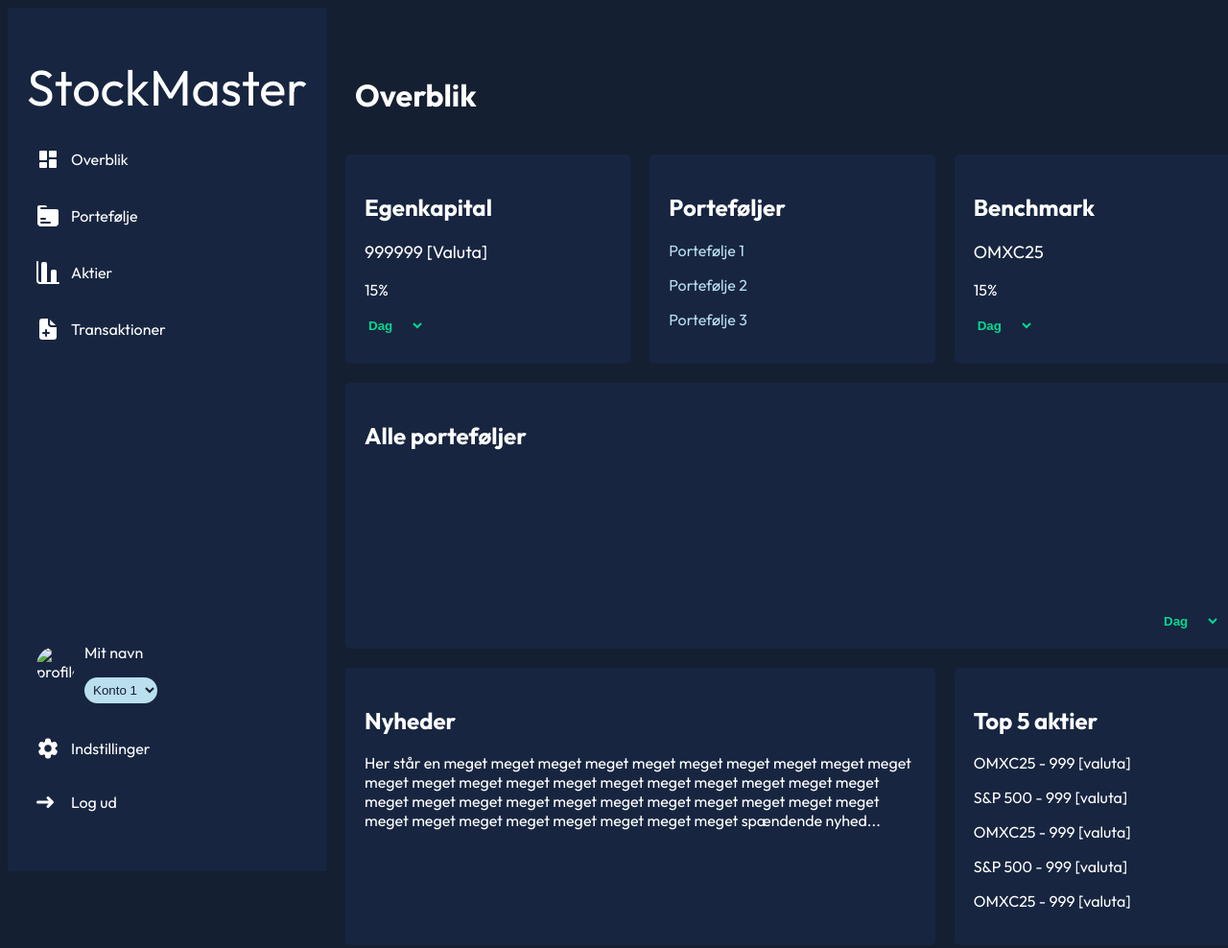
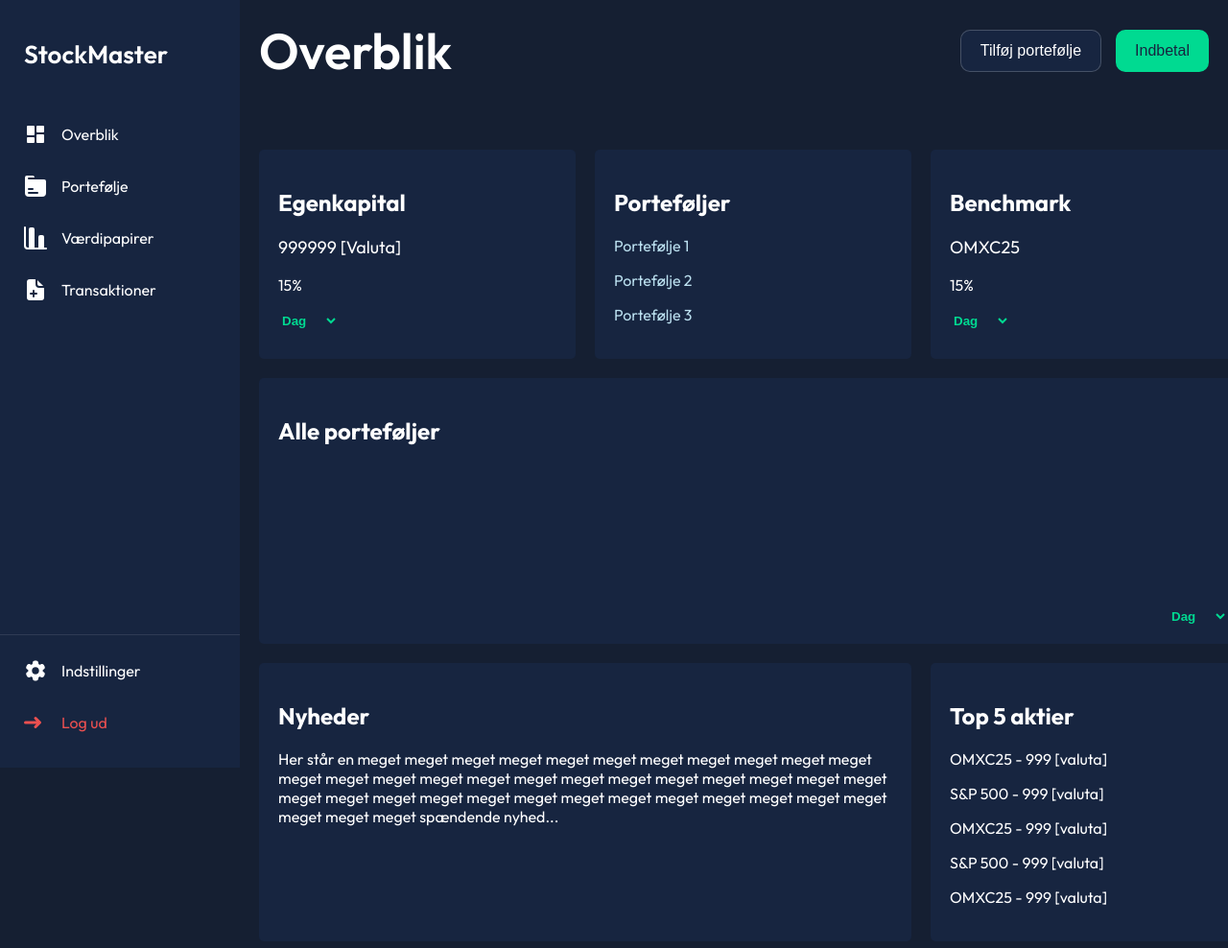
Before and after one commit to Code-Collective-CBS/StockMaster, a website: page src/pages/dashboard.html in a window 1280 px wide. Shown: the top 988 px of the page at 96% size. Drawn offline with Linux system fonts and the light colour scheme.

Commit message:
Sidebar changes on pages and minor tweaks to css (dashboard, transactions and securities

```diff
--- a/src/layouts/dashboard.css
+++ b/src/layouts/dashboard.css
@@ -1,9 +1,78 @@
+body {
+    display: flex;
+    margin: 0;
+    padding: 0;
+    font-family: var(--font-primary);
+    background-color: var(--primary-color);
+    color: var(--primary-text);
+    min-height: 100vh;
+}
+
+header{
+    padding: 20px;
+}
+
+/* Header */
+.page-header {
+    display: flex;
+    justify-content: space-between;
+    align-items: center;
+    margin-bottom: 30px;
+}
+
+.page-header h1 {
+    font-size: var(--h1-size);
+    font-weight: var(--h1-weight);
+    margin: 0;
+}
+
+.header-actions {
+    display: flex;
+    gap: 15px;
+}
+
+/* Buttons */
+.btn {
+    padding: 12px 20px;
+    border-radius: 10px;
+    font-size: var(--text-size);
+    font-weight: var(--text-size);
+    cursor: pointer;
+    border: none;
+    transition: background-color 0.3s, transform 0.2s;
+}
+
+.btn:hover {
+    transform: translateY(-2px); /* lift the button slightly on hover*/
+}
+
+.btn-primary {
+    background-color: var(--highlight);
+    color: var(--secondary-color);
+}
+
+.btn-primary:hover {
+    background-color: #00c080; /* Darker shade of highlight */
+}
+
+.btn-secondary {
+    background-color: var(--secondary-color);
+    color: var(--primary-text);
+    border: 1px solid var(--grey);
+}
+
+.btn-secondary:hover {
+    background-color: var(--grey);
+}
+
+
 /* DASHBOARD LAYOUT */
 main.dashboard-content {
     display: flex;
     flex-direction: column;
     flex-grow: 1;
     max-width: 1400px;
+    margin-left: 250px;
     width: 100%;
 }
 
--- a/src/layouts/securities-news.css
+++ b/src/layouts/securities-news.css
@@ -1,9 +1,77 @@
+body {
+    display: flex;
+    margin: 0;
+    padding: 0;
+    font-family: var(--font-primary);
+    background-color: var(--primary-color);
+    color: var(--primary-text);
+    min-height: 100vh;
+}
+
+header{
+    padding: 20px;
+}
+
+/* Header */
+.page-header {
+    display: flex;
+    justify-content: space-between;
+    align-items: center;
+    margin-bottom: 30px;
+}
+
+.page-header h1 {
+    font-size: var(--h1-size);
+    font-weight: var(--h1-weight);
+    margin: 0;
+}
+
+.header-actions {
+    display: flex;
+    gap: 15px;
+}
+
+/* Buttons */
+.btn {
+    padding: 12px 20px;
+    border-radius: 10px;
+    font-size: var(--text-size);
+    font-weight: var(--text-size);
+    cursor: pointer;
+    border: none;
+    transition: background-color 0.3s, transform 0.2s;
+}
+
+.btn:hover {
+    transform: translateY(-2px); /* lift the button slightly on hover*/
+}
+
+.btn-primary {
+    background-color: var(--highlight);
+    color: var(--secondary-color);
+}
+
+.btn-primary:hover {
+    background-color: #00c080; /* Darker shade of highlight */
+}
+
+.btn-secondary {
+    background-color: var(--secondary-color);
+    color: var(--primary-text);
+    border: 1px solid var(--grey);
+}
+
+.btn-secondary:hover {
+    background-color: var(--grey);
+}
+
 /* Ensure main content takes full space */
 main.securities-news-content {
     display: flex;
     flex-direction: column;
     flex-grow: 1;
     max-width: 1400px;
+    margin-left: 250px;
     width: 100%;
     padding: 20px;
 }
--- a/src/layouts/transactions.css
+++ b/src/layouts/transactions.css
@@ -1,9 +1,77 @@
+body {
+    display: flex;
+    margin: 0;
+    padding: 0;
+    font-family: var(--font-primary);
+    background-color: var(--primary-color);
+    color: var(--primary-text);
+    min-height: 100vh;
+}
+
+header{
+    padding: 20px;
+}
+
+/* Header */
+.page-header {
+    display: flex;
+    justify-content: space-between;
+    align-items: center;
+    margin-bottom: 30px;
+}
+
+.page-header h1 {
+    font-size: var(--h1-size);
+    font-weight: var(--h1-weight);
+    margin: 0;
+}
+
+.header-actions {
+    display: flex;
+    gap: 15px;
+}
+
+/* Buttons */
+.btn {
+    padding: 12px 20px;
+    border-radius: 10px;
+    font-size: var(--text-size);
+    font-weight: var(--text-size);
+    cursor: pointer;
+    border: none;
+    transition: background-color 0.3s, transform 0.2s;
+}
+
+.btn:hover {
+    transform: translateY(-2px); /* lift the button slightly on hover*/
+}
+
+.btn-primary {
+    background-color: var(--highlight);
+    color: var(--secondary-color);
+}
+
+.btn-primary:hover {
+    background-color: #00c080; /* Darker shade of highlight */
+}
+
+.btn-secondary {
+    background-color: var(--secondary-color);
+    color: var(--primary-text);
+    border: 1px solid var(--grey);
+}
+
+.btn-secondary:hover {
+    background-color: var(--grey);
+}
+
 /* TRANSACTION LAYOUT */
 main.transaction-content {
     display: flex;
     flex-direction: column;
     flex-grow: 1;
     max-width: 1400px;
+    margin-left: 250px;
     width: 100%;
 }
 
--- a/src/pages/dashboard.html
+++ b/src/pages/dashboard.html
@@ -8,7 +8,7 @@
     <link rel="stylesheet" href="../layouts/dashboard.css">
     <link rel="stylesheet" href="../base/color.css">
     <link rel="stylesheet" href="../base/typography.css">
-    <link rel="stylesheet" href="../layouts/components/global-sidebar-eg.css">
+    <link rel="stylesheet" href="../layouts/components/sidebar.css">
     <!--GOOGLE FONTS-->
     <link rel="preconnect" href="https://fonts.googleapis.com">
     <link rel="preconnect" href="https://fonts.gstatic.com" crossorigin>
@@ -20,8 +20,7 @@
         <span class="brandName">StockMaster</span>
         <nav class="sideBarNav">
           <div class="nav-item">
-                <svg class="icon" width="24" height="24" viewBox="0 0 24 24" fill="none"
-                    xmlns="http://www.w3.org/2000/svg">
+            <svg class="icon" width="24" height="24" viewBox="0 0 24 24" fill="none" xmlns="http://www.w3.org/2000/svg">
               <path
                 d="M4 13h6a1 1 0 0 0 1-1V4a1 1 0 0 0-1-1H4a1 1 0 0 0-1 1v8a1 1 0 0 0 1 1zm-1 7a1 1 0 0 0 1 1h6a1 1 0 0 0 1-1v-4a1 1 0 0 0-1-1H4a1 1 0 0 0-1 1v4zm10 0a1 1 0 0 0 1 1h6a1 1 0 0 0 1-1v-7a1 1 0 0 0-1-1h-6a1 1 0 0 0-1 1v7zm1-10h6a1 1 0 0 0 1-1V4a1 1 0 0 0-1-1h-6a1 1 0 0 0-1 1v5a1 1 0 0 0 1 1z"
                 fill="currentColor" />
@@ -30,8 +29,7 @@
           </div>
 
           <div class="nav-item">
-                <svg class="icon" width="24" height="24" viewBox="0 0 24 24" fill="none"
-                    xmlns="http://www.w3.org/2000/svg">
+            <svg class="icon" width="24" height="24" viewBox="0 0 24 24" fill="none" xmlns="http://www.w3.org/2000/svg">
               <path
                 d="M21,5H5A1,1,0,0,1,5,3h6A2.006,2.006,0,0,0,9,1H3A2.006,2.006,0,0,0,1,3V19a4,4,0,0,0,4,4H19a4,4,0,0,0,4-4V7A2.006,2.006,0,0,0,21,5ZM5,14H9a1,1,0,0,1,0,2H5a1,1,0,0,1,0-2Zm9,6H5a1,1,0,0,1,0-2h9a1,1,0,0,1,0,2Z"
                 fill="currentColor" />
@@ -40,18 +38,15 @@
           </div>
 
           <div class="nav-item">
-                <svg class="icon" width="24" height="24" viewBox="0 0 24 24" fill="none"
-                    xmlns="http://www.w3.org/2000/svg">
+            <svg class="icon" width="24" height="24" viewBox="0 0 24 24" fill="none" xmlns="http://www.w3.org/2000/svg">
               <path
                 d="M23,22H21V11a2,2,0,0,0-2-2H17a2,2,0,0,0-2,2V22H11V3A2,2,0,0,0,9,1H7A2,2,0,0,0,5,3V22H4a2,2,0,0,1-2-2V1A1,1,0,0,0,0,1V20a4,4,0,0,0,4,4H23a1,1,0,0,0,0-2Z"
                 fill="currentColor" />
             </svg>
-                <a href="../pages/securities-news.html">Aktier</a>
+            <a href="../pages/securities-news.html">Værdipapirer</a>
           </div>
-
           <div class="nav-item">
-                <svg class="icon" width="24" height="24" viewBox="0 0 24 24" fill="none"
-                    xmlns="http://www.w3.org/2000/svg">
+            <svg class="icon" width="24" height="24" viewBox="0 0 24 24" fill="none" xmlns="http://www.w3.org/2000/svg">
               <path d="M14,6V2.01c.06.05.12.11.17.16l5.66,5.66c.05.05.11.11.16.17H16A2.006,2.006,0,0,1,14,6Z"
                 fill="currentColor" />
               <path
@@ -64,20 +59,9 @@
 
         <!-- This section is pushed to the bottom -->
         <div class="sideBarSetting">
-            <div class="profile-info">
-                <img src="/media/nyheder.svg" alt="profile picture">
-                <div class="profile-name-account">
-                    <p class="profile-name">Mit navn</p>
-                    <select name="account" id="account-select">
-                        <option value="account_1">Konto 1</option>
-                        <option value="account_2">Konto 2</option>
-                    </select>
-                </div>
-            </div>
           <nav class="settingNav">
             <div class="setting-item">
-                    <svg class="icon" width="24" height="24" viewBox="0 0 32 32" fill="none"
-                        xmlns="http://www.w3.org/2000/svg">
+              <svg class="icon" width="24" height="24" viewBox="0 0 32 32" fill="none" xmlns="http://www.w3.org/2000/svg">
                 <path
                   d="M27.526,18.036L27,17.732c-0.626-0.361-1-1.009-1-1.732s0.374-1.371,1-1.732l0.526-0.304c1.436-0.83,1.927-2.662,1.098-4.098l-1-1.732c-0.827-1.433-2.666-1.925-4.098-1.098L23,7.339c-0.626,0.362-1.375,0.362-2,0c-0.626-0.362-1-1.009-1-1.732V5c0-1.654-1.346-3-3-3h-2c-1.654,0-3,1.346-3,3v0.608c0,0.723-0.374,1.37-1,1.732c-0.626,0.361-1.374,0.362-2,0L8.474,7.036C7.042,6.209,5.203,6.701,4.375,8.134l-1,1.732c-0.829,1.436-0.338,3.269,1.098,4.098L5,14.268C5.626,14.629,6,15.277,6,16s-0.374,1.371-1,1.732l-0.526,0.304c-1.436,0.829-1.927,2.662-1.098,4.098l1,1.732c0.828,1.433,2.667,1.925,4.098,1.098L9,24.661c0.626-0.363,1.374-0.361,2,0c0.626,0.362,1,1.009,1,1.732V27c0,1.654,1.346,3,3,3h2c1.654,0,3-1.346,3-3v-0.608c0-0.723,0.374-1.37,1-1.732c0.625-0.361,1.374-0.362,2,0l0.526,0.304c1.432,0.826,3.271,0.334,4.098-1.098l1-1.732C29.453,20.698,28.962,18.865,27.526,18.036z M16,21c-2.757,0-5-2.243-5-5s2.243-5,5-5s5,2.243,5,5S18.757,21,16,21z"
                   fill="currentColor" />
@@ -85,8 +69,7 @@
               <a href="#">Indstillinger</a>
             </div>
             <div id="signOut-item" class="setting-item">
-                    <svg class="icon" width="24" height="24" viewBox="0 0 96 96" fill="none"
-                        xmlns="http://www.w3.org/2000/svg">
+              <svg class="icon" width="24" height="24" viewBox="0 0 96 96" fill="none" xmlns="http://www.w3.org/2000/svg">
                 <path
                   d="M43.7578,61.7578a5.9994,5.9994,0,1,0,8.4844,8.4844l18-18a5.9979,5.9979,0,0,0,0-8.4844l-18-18a5.9994,5.9994,0,0,0-8.4844,8.4844L51.5156,42H6A6,6,0,0,0,6,54H51.5156Z"
                   fill="currentColor" />
@@ -97,8 +80,12 @@
         </div>
       </aside>
     <main class="dashboard-content">
-        <header class="top-bar">
+        <header class="page-header">
             <h1>Overblik</h1>
+            <div class="header-actions">
+              <button class="btn btn-secondary" id="addPortfolioButton">Tilføj portefølje</button>
+              <button class="btn btn-primary" id="depositButton">Indbetal</button>
+            </div>
         </header>
         <section class="dashboard-grid">
             <section class="overview">
```
Also changed, not shown: src/pages/login.html (+1 -2 lines), src/pages/portfolio.html (+34 -67 lines), src/pages/securities-news.html (+7 -14 lines), src/pages/sidebar.html (+23 -53 lines), src/pages/sign-up.html (+1 -1 lines), src/pages/transactions.html (+7 -14 lines), 1 other file. Lines whose indentation alone changed are shown as unchanged.
